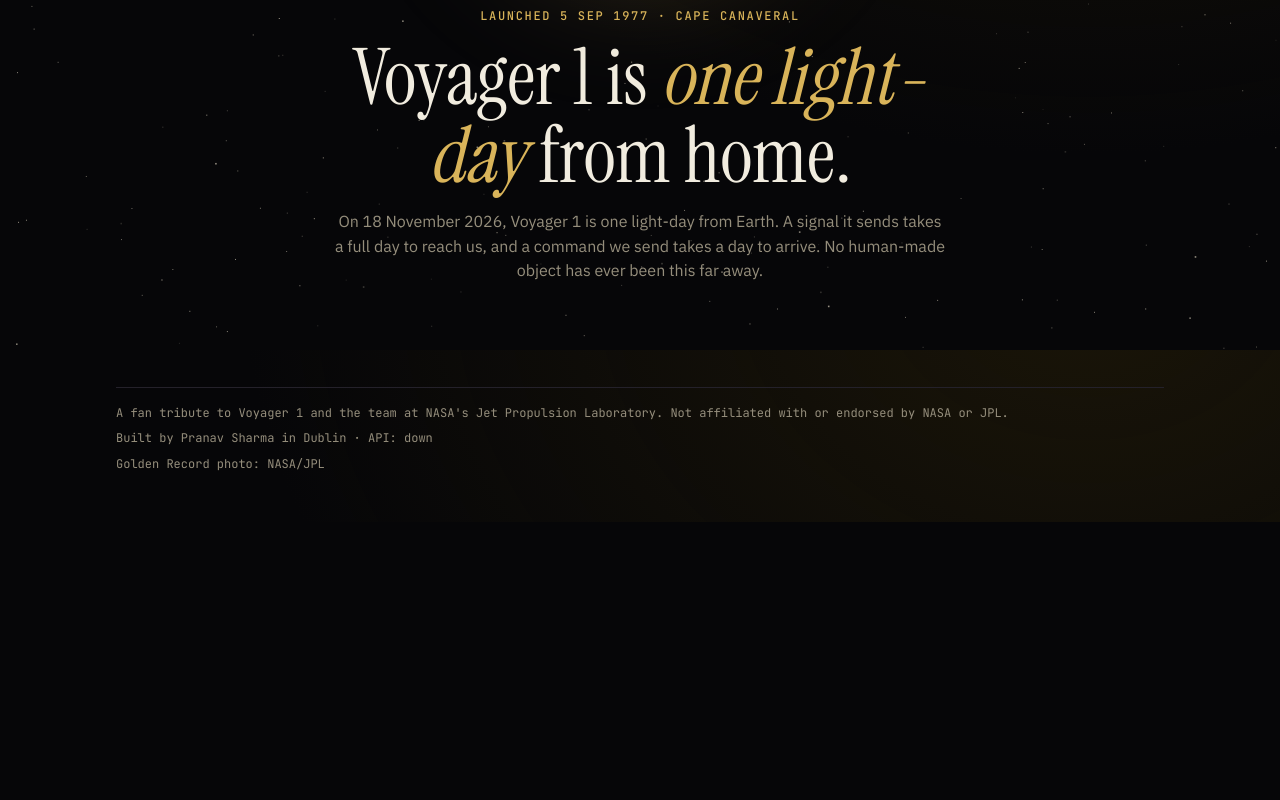
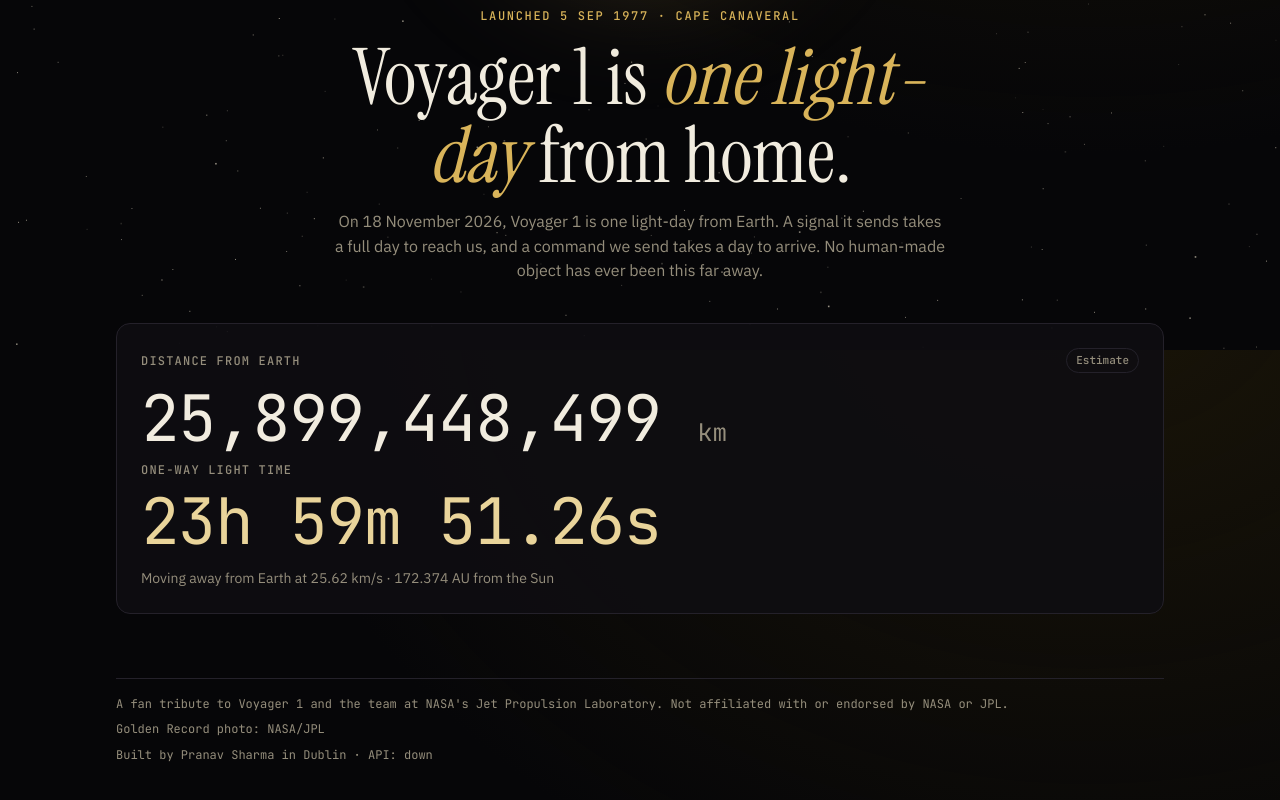
Before and after one commit to PranavSharma10/one-light-day, a React (Vite) app in the folder apps/web/: page / in a window 1280 px wide. Shown: the part 450-1250 px from the top of the page. Before the commit the page ends 972 px from the top, so only its background shows below. Built offline with nearby package versions, Linux system fonts and the light colour scheme; no server answers.

Commit message:
Step 9a: live distance readout from a model anchored to JPL data, with tests

```diff
--- a/apps/web/package.json
+++ b/apps/web/package.json
@@ -7,7 +7,8 @@
     "dev": "vite",
     "build": "tsc -b && vite build",
     "lint": "eslint .",
-    "preview": "vite preview"
+    "preview": "vite preview",
+    "test": "vitest run"
   },
   "dependencies": {
     "@fontsource/ibm-plex-sans": "^5.3.0",
@@ -28,6 +29,7 @@
     "globals": "^17.13.0",
     "typescript": "~6.0.3",
     "typescript-eslint": "^8.72.1",
-    "vite": "^8.3.6"
+    "vite": "^8.3.6",
+    "vitest": "^5.1.0"
   }
 }
--- a/apps/web/src/App.tsx
+++ b/apps/web/src/App.tsx
@@ -1,6 +1,7 @@
 import { useEffect, useState } from "react";
+import GoldenRecord from "./components/GoldenRecord";
+import Readout from "./components/Readout";
 import Starfield from "./components/Starfield";
-import GoldenRecord from "./components/GoldenRecord";
 
 type ApiState = "checking" | "ok" | "down";
 
@@ -35,6 +36,8 @@ export default function App() {
               object has ever been this far away.
             </p>
           </header>
+
+          <Readout />
         </main>
 
         <footer className="footer">
@@ -42,8 +45,8 @@ export default function App() {
             A fan tribute to Voyager 1 and the team at NASA's Jet Propulsion Laboratory. Not
             affiliated with or endorsed by NASA or JPL.
           </p>
+          <p>Golden Record photo: NASA/JPL</p>
           <p>Built by Pranav Sharma in Dublin · API: {api}</p>
-          <p>Golden Record photo: NASA/JPL</p>
         </footer>
       </div>
     </>
--- /dev/null
+++ b/apps/web/src/components/Readout.tsx
@@ -0,0 +1,27 @@
+import { useNow } from "../hooks/useNow";
+import { model } from "../lib/ephemeris";
+import { hms, km } from "../lib/format";
+
+export default function Readout() {
+  const now = useNow(100);
+  const s = model(now);
+
+  return (
+    <section className="readout" aria-label="Voyager 1 right now">
+      <div className="readout-head">
+        <span className="label">Distance from Earth</span>
+        <span className="source">Estimate</span>
+      </div>
+      <div className="big">
+        {km(s.rangeKm)} <small>km</small>
+      </div>
+
+      <span className="label">One-way light time</span>
+      <div className="big signal">{hms(s.owltS)}</div>
+
+      <p className="readout-note">
+        Moving away from Earth at {s.rangeRateKms.toFixed(2)} km/s · {s.helioAu.toFixed(3)} AU from the Sun
+      </p>
+    </section>
+  );
+}
--- /dev/null
+++ b/apps/web/src/hooks/useNow.ts
@@ -0,0 +1,14 @@
+import { useEffect, useState } from "react";
+
+/** The current time in ms, refreshed every `intervalMs`. Once a second if motion is reduced. */
+export function useNow(intervalMs = 100): number {
+  const [now, setNow] = useState(() => Date.now());
+
+  useEffect(() => {
+    const reduce = window.matchMedia("(prefers-reduced-motion: reduce)").matches;
+    const id = setInterval(() => setNow(Date.now()), reduce ? 1000 : intervalMs);
+    return () => clearInterval(id);
+  }, [intervalMs]);
+
+  return now;
+}
--- a/apps/web/src/index.css
+++ b/apps/web/src/index.css
@@ -79,6 +79,39 @@ h1 em { color: var(--gold); }
   to { transform: rotate(360deg); }
 }
 
+/* Live readout */
+.readout {
+  display: grid;
+  gap: 12px;
+  padding: 24px;
+  border: 1px solid var(--line);
+  border-radius: 14px;
+  background: color-mix(in srgb, var(--panel) 90%, transparent);
+}
+.readout-head { display: flex; justify-content: space-between; align-items: center; gap: 12px; flex-wrap: wrap; }
+.label {
+  font: 500 12px/1 var(--mono);
+  letter-spacing: 0.1em;
+  text-transform: uppercase;
+  color: var(--muted);
+}
+.source {
+  font: 500 11px/1 var(--mono);
+  padding: 6px 9px;
+  border: 1px solid var(--line);
+  border-radius: 999px;
+  color: var(--muted);
+}
+.big {
+  font: 400 clamp(30px, 6vw, 64px)/1.05 var(--mono);
+  font-variant-numeric: tabular-nums;
+  letter-spacing: -0.02em;
+  overflow-wrap: anywhere;
+}
+.big small { font-size: 0.38em; color: var(--muted); letter-spacing: 0; }
+.big.signal { color: var(--gold-soft); }
+.readout-note { margin: 0; font-size: 14px; color: var(--muted); }
+
 /* Footer */
 .footer {
   margin-top: 64px;
--- /dev/null
+++ b/apps/web/src/lib/ephemeris.ts
@@ -0,0 +1,61 @@
+// Where Voyager 1 is, estimated in the browser.
+//
+// Voyager 1 coasts on an almost straight line away from the Sun, so the model
+// is that line plus Earth's orbit, which is what makes the Earth–Voyager
+// distance grow faster or slower through the year. It's anchored to a real
+// JPL Horizons sample: services/api/tests/fixtures/horizons_real.txt.
+
+export const C_KMS = 299_792.458;
+export const AU_KM = 149_597_870.7;
+
+export interface VoyagerState {
+  rangeKm: number;      // distance from Earth
+  rangeRateKms: number; // + means moving apart
+  helioAu: number;      // distance from the Sun
+  owltS: number;        // one-way light time
+  source: "horizons" | "model";
+}
+
+// Anchor: JPL Horizons, 2026-11-17 19:00 UTC
+const ANCHOR_MS = Date.UTC(2026, 10, 17, 19, 0, 0); // months count from 0, so 10 = November
+const ANCHOR_RANGE_KM = 173.125507000362 * AU_KM;
+const ANCHOR_HELIO_KM = 172.3733148257 * AU_KM;
+const HELIO_RATE_KMS = 16.8815698;
+
+// Voyager 1's direction (ecliptic longitude and latitude), fitted to the same JPL rows.
+const DEG = Math.PI / 180;
+const LON = 257.14 * DEG;
+const LAT = 35.16 * DEG;
+const U = [Math.cos(LAT) * Math.cos(LON), Math.cos(LAT) * Math.sin(LON), Math.sin(LAT)];
+
+/** Earth's position around the Sun in km (low-precision formula, about 0.01°). */
+function earthKm(ms: number): number[] {
+  const d = ms / 86_400_000 - 10_957.5; // days since 1 Jan 2000, 12:00 UTC
+  const g = (357.528 + 0.9856003 * d) * DEG;
+  const sunLon = (280.46 + 0.9856474 * d + 1.915 * Math.sin(g) + 0.02 * Math.sin(2 * g)) * DEG;
+  const r = (1.00014 - 0.01671 * Math.cos(g) - 0.00014 * Math.cos(2 * g)) * AU_KM;
+  const lon = sunLon + Math.PI; // Earth is opposite the Sun as seen from Earth
+  return [r * Math.cos(lon), r * Math.sin(lon), 0];
+}
+
+const helioKm = (ms: number) => ANCHOR_HELIO_KM + (HELIO_RATE_KMS * (ms - ANCHOR_MS)) / 1000;
+
+function rawRangeKm(ms: number): number {
+  const r = helioKm(ms);
+  const e = earthKm(ms);
+  return Math.hypot(r * U[0] - e[0], r * U[1] - e[1], r * U[2] - e[2]);
+}
+
+// The simple model is ~2,500 km off at the anchor; this constant removes that.
+const OFFSET_KM = ANCHOR_RANGE_KM - rawRangeKm(ANCHOR_MS);
+
+export function model(ms: number): VoyagerState {
+  const rangeKm = rawRangeKm(ms) + OFFSET_KM;
+  return {
+    rangeKm,
+    rangeRateKms: (rawRangeKm(ms + 60_000) - rawRangeKm(ms - 60_000)) / 120,
+    helioAu: helioKm(ms) / AU_KM,
+    owltS: rangeKm / C_KMS,
+    source: "model",
+  };
+}
--- /dev/null
+++ b/apps/web/src/lib/format.ts
@@ -0,0 +1,12 @@
+const whole = new Intl.NumberFormat("en-IE", { maximumFractionDigits: 0 });
+
+/** 25,899,207,211 */
+export const km = (n: number) => whole.format(n);
+
+/** 23h 59m 50.46s */
+export function hms(seconds: number, decimals = 2): string {
+  const h = Math.floor(seconds / 3600);
+  const m = Math.floor((seconds % 3600) / 60);
+  const s = (seconds % 60).toFixed(decimals).padStart(decimals ? decimals + 3 : 2, "0");
+  return `${h}h ${String(m).padStart(2, "0")}m ${s}s`;
+}
```
Also changed, not shown: 2 other files (tests, documents, lock files or other folders).
